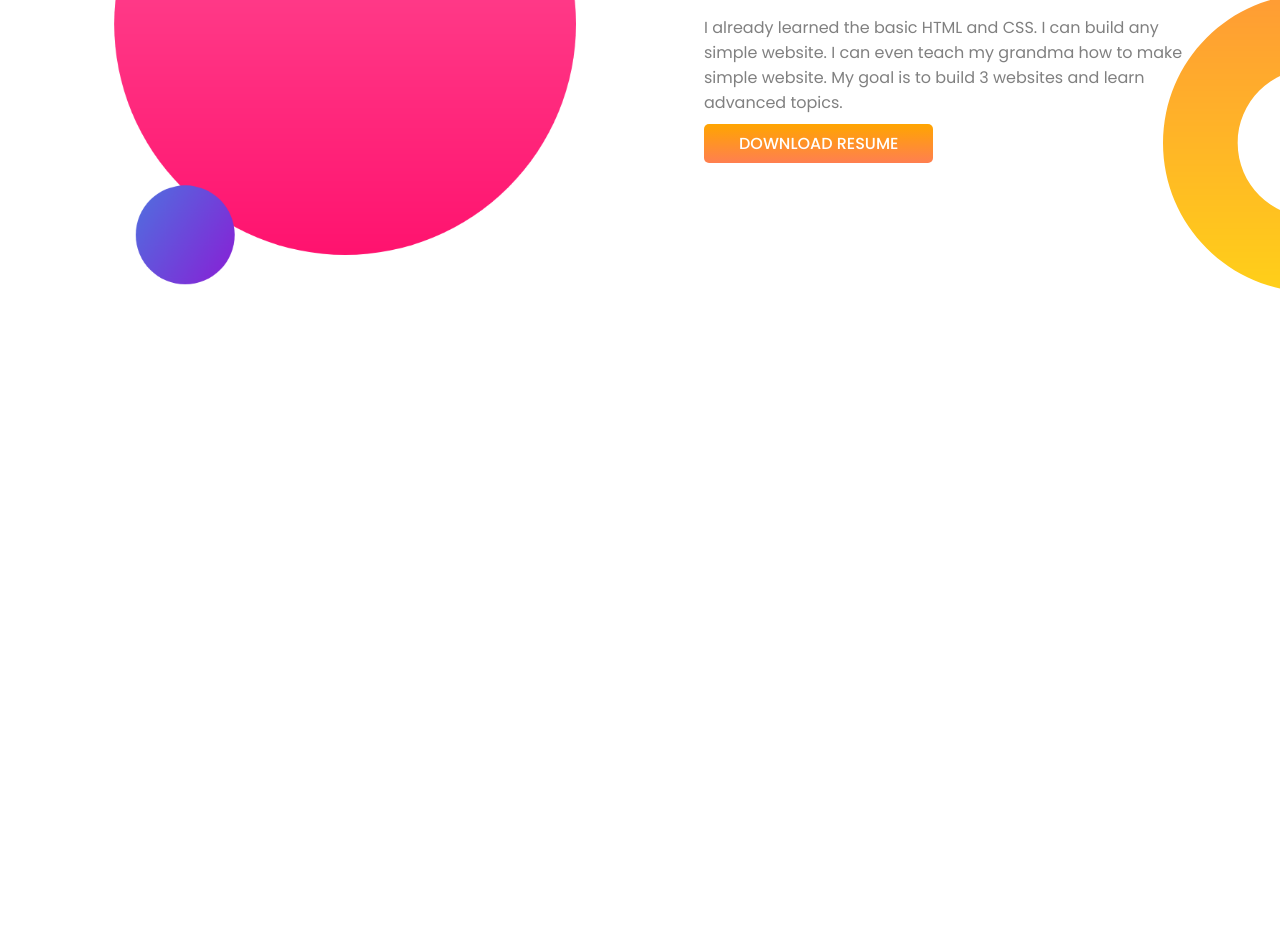
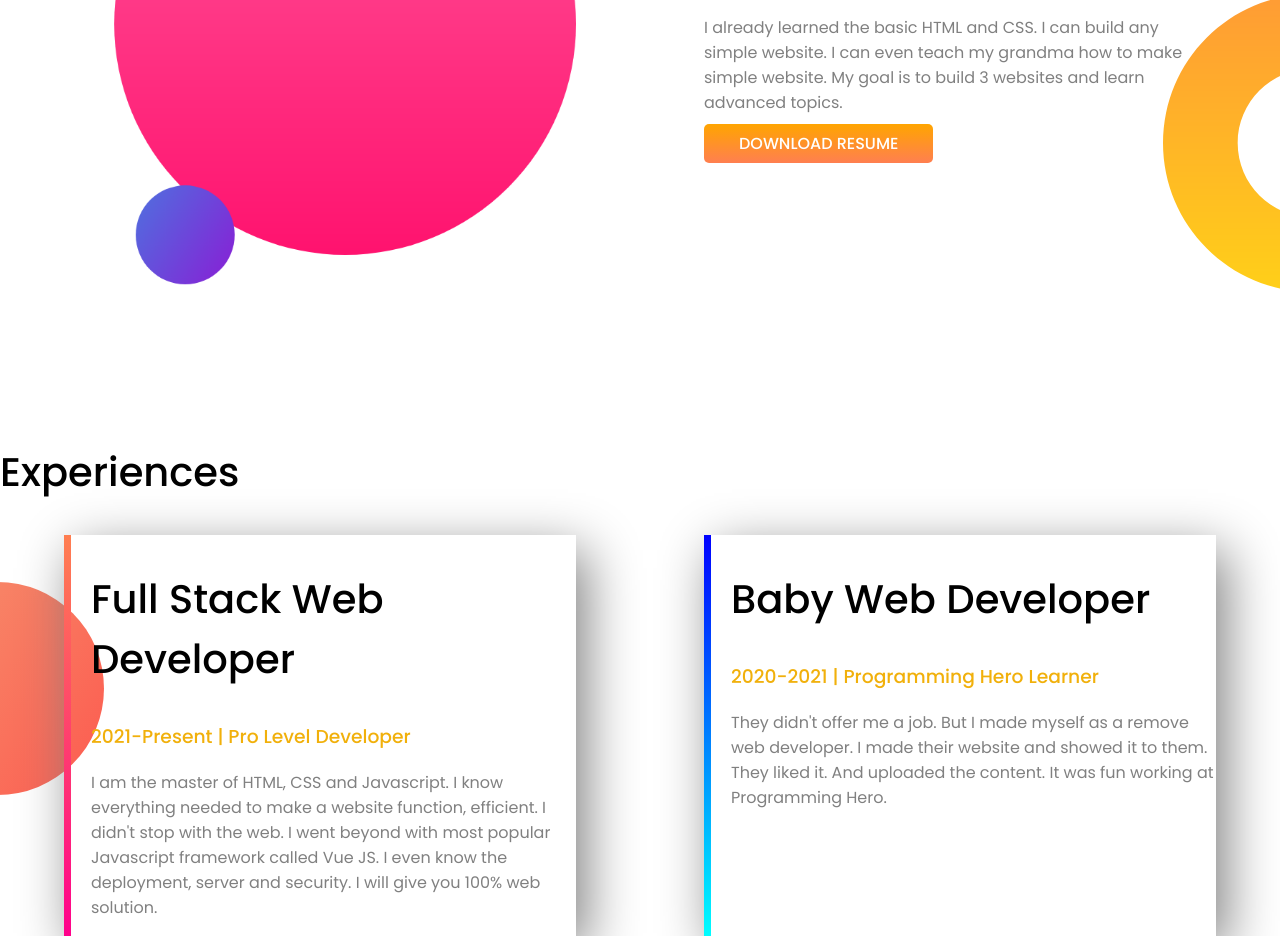
Before and after one commit to Hamed166/my-ph-portfolio-repo, a plain HTML site: page index.html in a window 1280 px wide. Shown: the part 822-1758 px from the top of the page. Before the commit the page ends 1114 px from the top, so only its background shows below. Drawn offline with Linux system fonts and the light colour scheme.

Commit message:
experiences section updated

```diff
--- a/index.html
+++ b/index.html
@@ -41,8 +41,22 @@
     <!--dream big  section end-->
 
 
-    <section>
+    <section class="experiences">
+        <h1>Experiences</h1>
+        <div class="experiences-items">
+            <div id="web-dev-ex" class="ex-items">
+                <h1>Full Stack Web Developer</h1>
+                <h3>2021-Present | Pro Level Developer</h3>
+                <p>I am the master of HTML, CSS and Javascript. I know everything needed to make a website function, efficient. I didn't stop with the web. I went beyond with most popular Javascript framework called Vue JS. I even know the deployment, server and security. I will give you 100% web solution.</p>
 
+             </div>
+             <div id="web-dev-ex1" class="ex-items">
+                <h1>Baby Web Developer</h1>
+                <h3>2020-2021 | Programming Hero Learner</h3>
+                <p>They didn't offer me a job. But I made myself as a remove web developer. I made their website and showed it to them. They liked it. And uploaded the content. It was fun working at Programming Hero.</p>
+
+             </div>
+        </div>
     </section>
 
 
--- a/style.css
+++ b/style.css
@@ -54,3 +54,43 @@ span{
     background-position-y: bottom;
     margin-top: 100px;
 }
+
+.experiences{
+    margin-top: 150px;
+    background-image: url(images/exp-bg.png);
+    background-repeat: no-repeat;
+    background-position: left;
+
+}
+.experiences h1{
+    font-size: 40px;
+    font-weight: 500;
+}
+.experiences-items{
+    display: flex;
+
+}
+.ex-items{
+    width: 40%;
+    padding-left: 20px;
+    box-shadow: 10px 15px 50px  gray;
+    margin-left: 5%;
+    margin-right: 5%;
+}
+#web-dev-ex{
+    border-left: 7px solid;
+    border-image:linear-gradient(coral, #ff008c) ;
+    border-image-slice: 2;
+}
+#web-dev-ex1{
+    border-left: 7px solid;
+    border-image:linear-gradient(blue, cyan) ;
+    border-image-slice: 2;
+}
+.ex-items h3{
+    color: #f1b00b;
+    font-weight: 500;
+}
+.ex-items p{
+    color: grey;
+}
```
